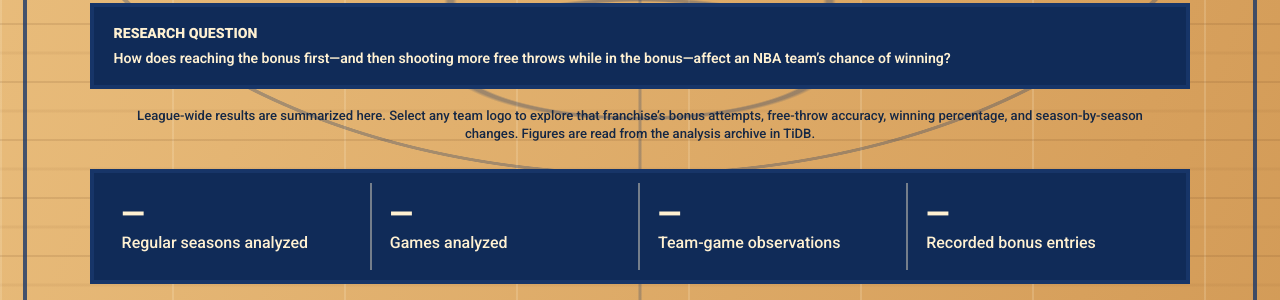
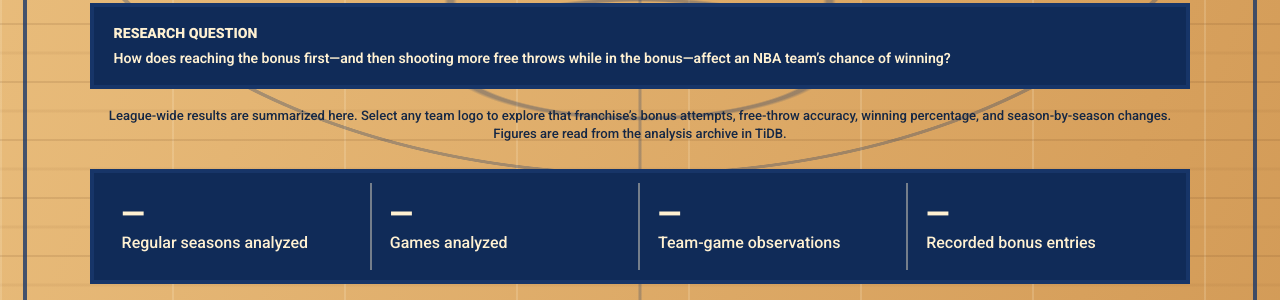
Before and after one commit to 21mhynes/NBA-data-analysis, a Flask app: page / in a window 1280 px wide. Shown: the part 362-662 px from the top of the page. Run offline with Flask 3, Linux system fonts and the light colour scheme.

Commit message:
Fix homepage intro right edge

```diff
--- a/templates/index.html
+++ b/templates/index.html
@@ -607,9 +607,8 @@ main::after {
 
     h1,h2,h3,h4,h5,h6,.brand{font-family:'Roboto Condensed','Arial Narrow',Arial,sans-serif}
 
-/* Keep the homepage intro centered and prevent horizontal overflow. */
-.intro{max-width:1600px;width:100%;margin:0 auto 26px;padding:0 clamp(8px,2vw,32px);white-space:normal;text-align:center;font-size:clamp(.82rem,.9vw,.92rem);line-height:1.35}
-@media (min-width:1600px){.intro{white-space:nowrap}}
+/* Keep the homepage intro inside the full page width and let it wrap naturally. */
+.intro{max-width:none;width:100%;margin:0 auto 26px;padding:0;text-align:center;white-space:normal;font-size:clamp(.82rem,.9vw,.92rem);line-height:1.35}
   </style>
 </head>
 <body>
```
